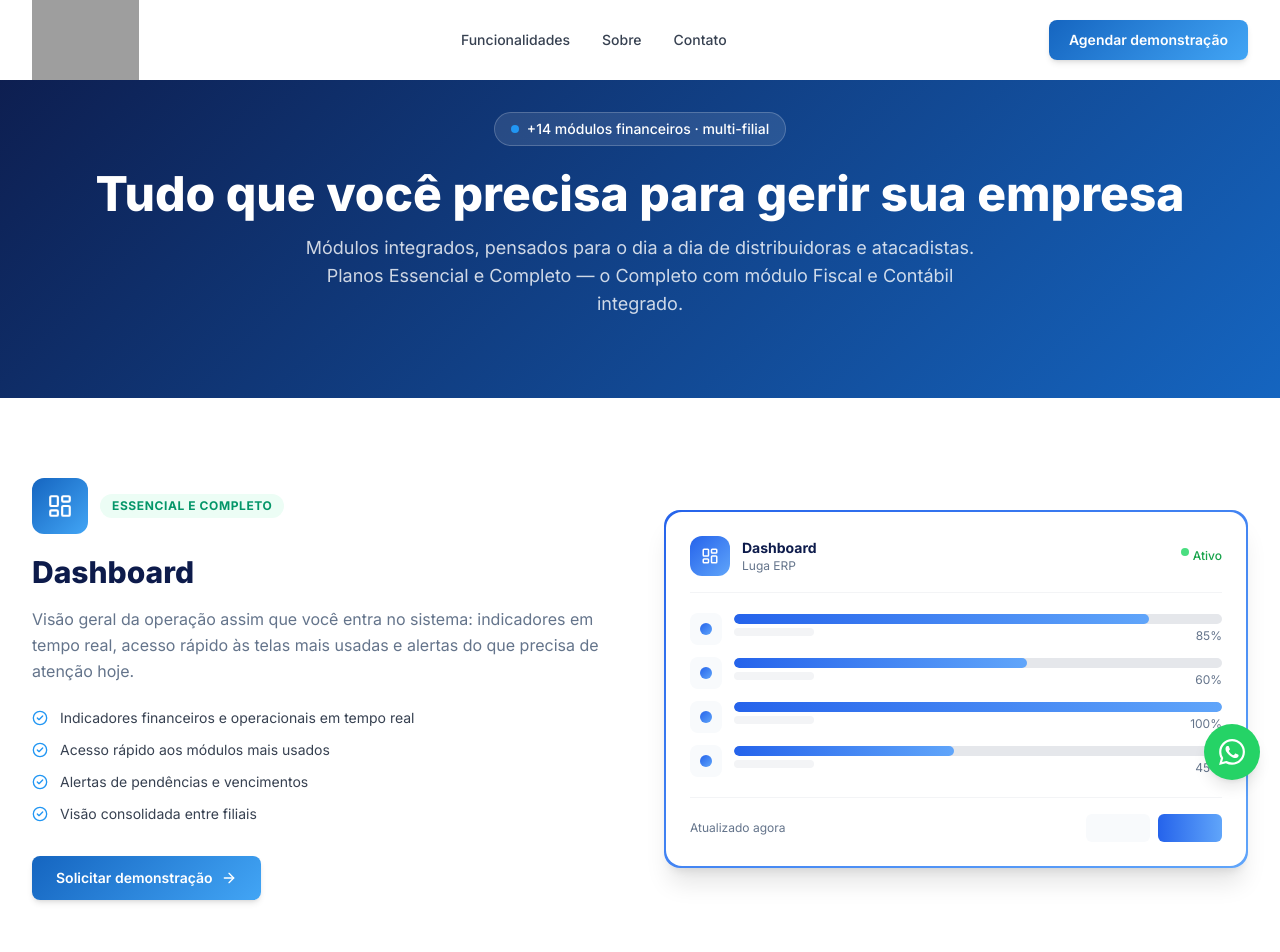
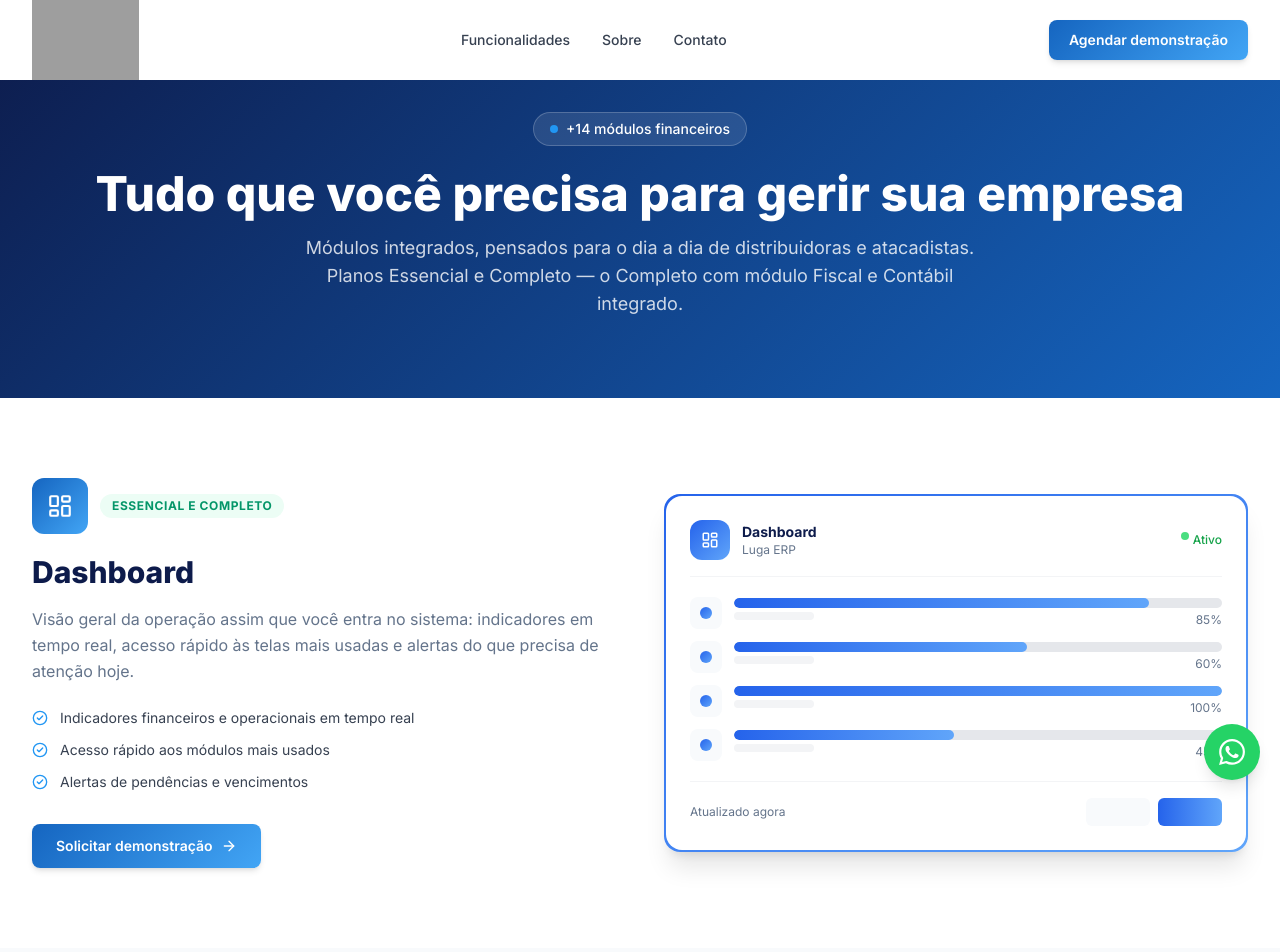
Before and after one commit to lugaerp-boop/luga_site, a Next.js app: page /funcionalidades in a window 1280 px wide. Shown: the top 952 px of the page. Built offline with nearby package versions, Linux system fonts and the light colour scheme; grey boxes are pictures that could not be loaded.

Commit message:
fix: remove ultimas mencoes a multi-filial (badge do hero e feature do Dashboard)

```diff
--- a/app/funcionalidades/page.tsx
+++ b/app/funcionalidades/page.tsx
@@ -46,7 +46,6 @@ const modules: {
       "Indicadores financeiros e operacionais em tempo real",
       "Acesso rápido aos módulos mais usados",
       "Alertas de pendências e vencimentos",
-      "Visão consolidada entre filiais",
     ],
   },
   {
@@ -230,7 +229,7 @@ export default function FuncionalidadesPage() {
             <div className="inline-flex items-center gap-2 bg-white/10 border border-white/20 rounded-full px-4 py-1.5 mb-6">
               <span className="w-2 h-2 rounded-full bg-luga-accent" />
               <span className="text-sm font-medium text-white">
-                +14 módulos financeiros · multi-filial
+                +14 módulos financeiros
               </span>
             </div>
             <h1 className="text-4xl sm:text-5xl font-extrabold text-white leading-tight mb-4">
```
